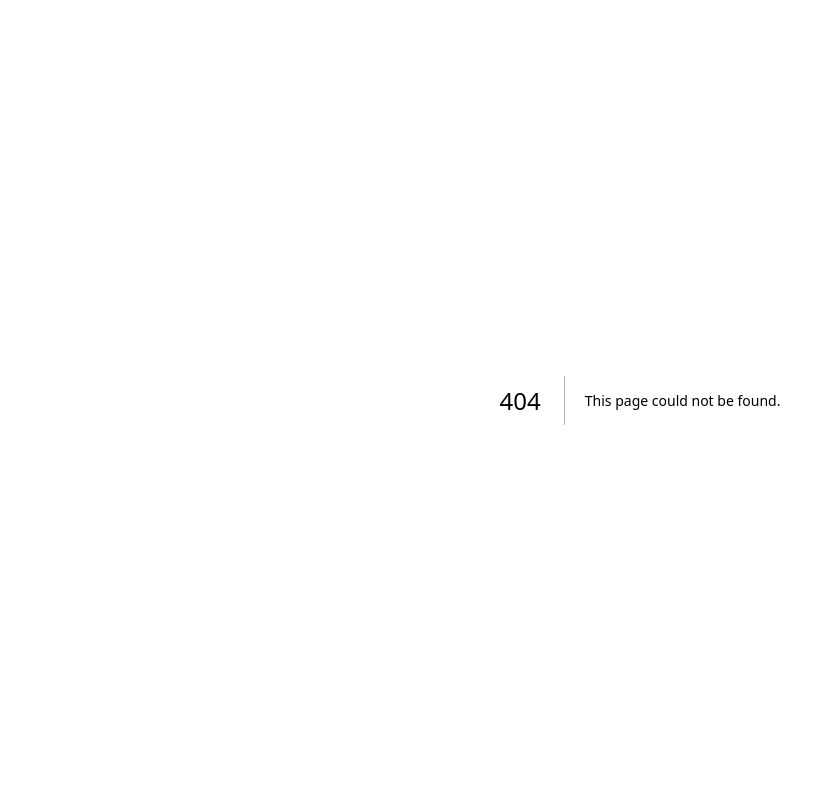
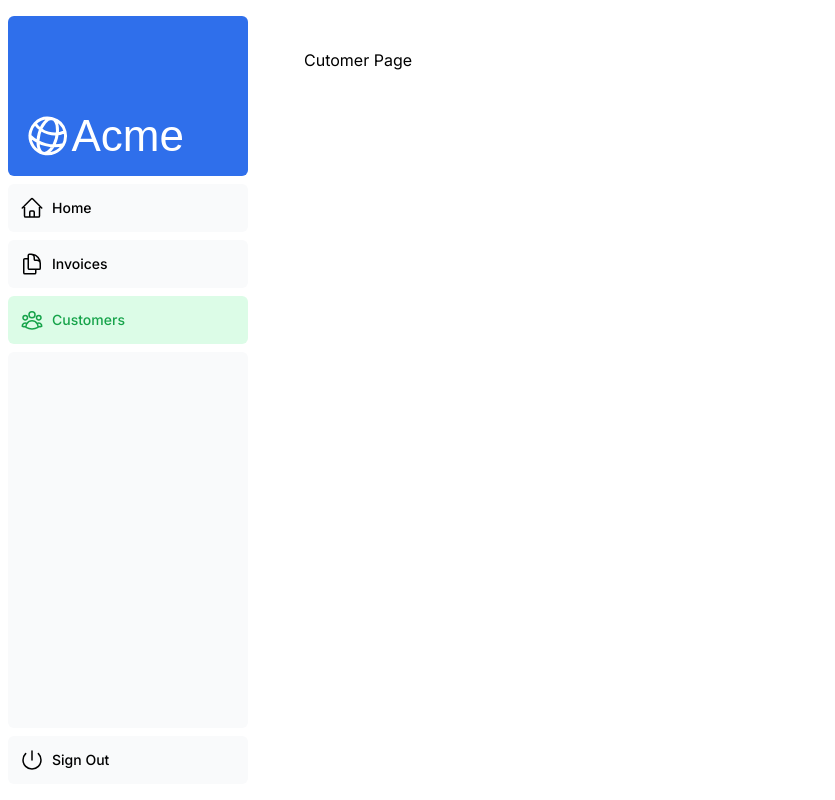
Before and after one commit to LeviLumos/nextyouth, a Next.js app: page /dashboard/customers in a window 1280 px wide. Before the commit this address had no page. Shown: the whole page, without its empty margins (0-835 px from the left). Built offline with nearby package versions, Linux system fonts and the light colour scheme; a web font is replaced by a local one.

Commit message:
update: multi page and rote for layout

```diff
--- /dev/null
+++ b/app/dashboard/customers/page.tsx
@@ -0,0 +1,6 @@
+export default function Customer() {
+
+  return (
+    <p>Cutomer Page</p>
+  )
+}
--- /dev/null
+++ b/app/dashboard/invoices/page.tsx
@@ -0,0 +1,6 @@
+export default function Invoices() {
+
+  return (
+    <p>Invoces Page</p>
+  )
+}
--- /dev/null
+++ b/app/dashboard/layout.tsx
@@ -0,0 +1,14 @@
+import SideNav from "@/app/ui/dashboard/sidenav"
+
+export default function Layout({ children }: { children: React.ReactNode }) {
+
+  return (
+    <div className="flex h-screen flex-col md:flex-row md:overflow-hidden" >
+      <div className="w-full flex-none md:w-64" >
+        <SideNav />
+      </div>
+      <div className="grow p-6 md:overflow-y-auto md:p-12"> {children} </div>
+    </div>
+
+  )
+}
--- /dev/null
+++ b/app/dashboard/page.tsx
@@ -0,0 +1,6 @@
+export default function DashBoard() {
+
+  return (
+    <p className="text-green-500" >Hello DashBoard</p>
+  )
+}
--- a/app/ui/dashboard/nav-links.tsx
+++ b/app/ui/dashboard/nav-links.tsx
@@ -1,9 +1,14 @@
+'use client'
+
 import {
   UserGroupIcon,
   HomeIcon,
   DocumentDuplicateIcon,
 } from '@heroicons/react/24/outline';
+import Link from 'next/link'
+import clsx from 'clsx';
 
+import { usePathname } from 'next/navigation'
 // Map of links to display in the side navigation.
 // Depending on the size of the application, this would be stored in a database.
 const links = [
@@ -13,23 +18,31 @@
     href: '/dashboard/invoices',
     icon: DocumentDuplicateIcon,
   },
-  { name: 'Customers', href: '/dashboard/customers', icon: UserGroupIcon },
+  {
+    name: 'Customers',
+    href: '/dashboard/customers',
+    icon: UserGroupIcon
+  },
 ];
 
 export default function NavLinks() {
+  const pathName = usePathname();
+
   return (
     <>
       {links.map((link) => {
         const LinkIcon = link.icon;
         return (
-          <a
+          <Link
             key={link.name}
             href={link.href}
-            className="flex h-[48px] grow items-center justify-center gap-2 rounded-md bg-gray-50 p-3 text-sm font-medium hover:bg-sky-100 hover:text-blue-600 md:flex-none md:justify-start md:p-2 md:px-3"
+            className={clsx("flex h-[48px] grow items-center justify-center gap-2 rounded-md bg-gray-50 p-3 text-sm font-medium hover:bg-sky-100 hover:text-blue-600 md:flex-none md:justify-start md:p-2 md:px-3",
+              {'bg-green-100 text-green-600': pathName === link.href}
+            )}
           >
             <LinkIcon className="w-6" />
             <p className="hidden md:block">{link.name}</p>
-          </a>
+          </Link>
         );
       })}
     </>
```
